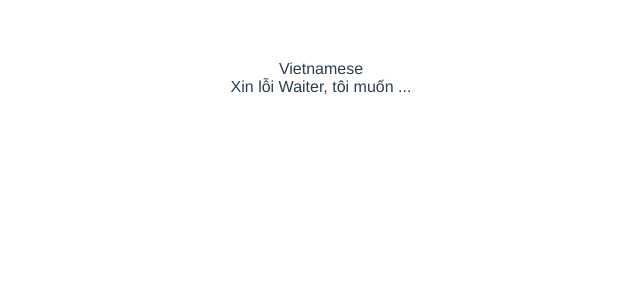
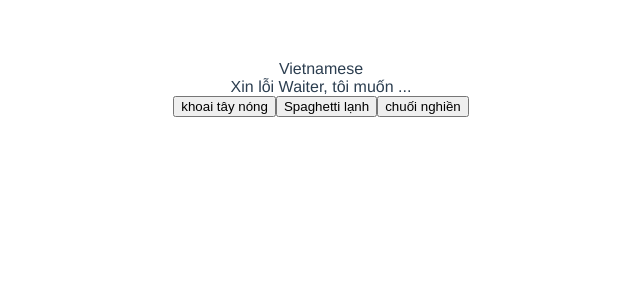
Before and after one commit to BethanyDrake/trijam-88, a Vue app: page / in a window 1280 px wide. Shown: the top 300 px of the page, without its empty margins (319-959 px from the left). Built offline with nearby package versions, Linux system fonts and the light colour scheme.

Commit message:
3 buttons, random order

```diff
--- a/src/App.vue
+++ b/src/App.vue
@@ -2,6 +2,9 @@
   <div id="app">
     <div>{{languageName}}</div>
     <div>{{introText}}</div>
+    <button>{{buttonText[0]}}</button>
+    <button>{{buttonText[1]}}</button>
+    <button>{{buttonText[2]}}</button>
   </div>
 </template>
 
@@ -16,12 +19,20 @@ console.log(parsedCSV.data.length)
 const randomEntry = parsedCSV.data[Math.floor(Math.random()*parsedCSV.data.length)]
 let languageName = randomEntry[0]
 let introText = randomEntry[5]
+
+let hotPotato = randomEntry[2]
+let coldSpag = randomEntry[3]
+let mashedBanana = randomEntry[4]
+
+let buttonText = [hotPotato, coldSpag, mashedBanana].sort(() => Math.random() -0.5)
+
 //console.log(+ ": " + randomEntry[5])
 export default {
   name: 'App',
   data: () => ({
     languageName,
-    introText
+    introText,
+    buttonText,
   }),
 }
 </script>
```
